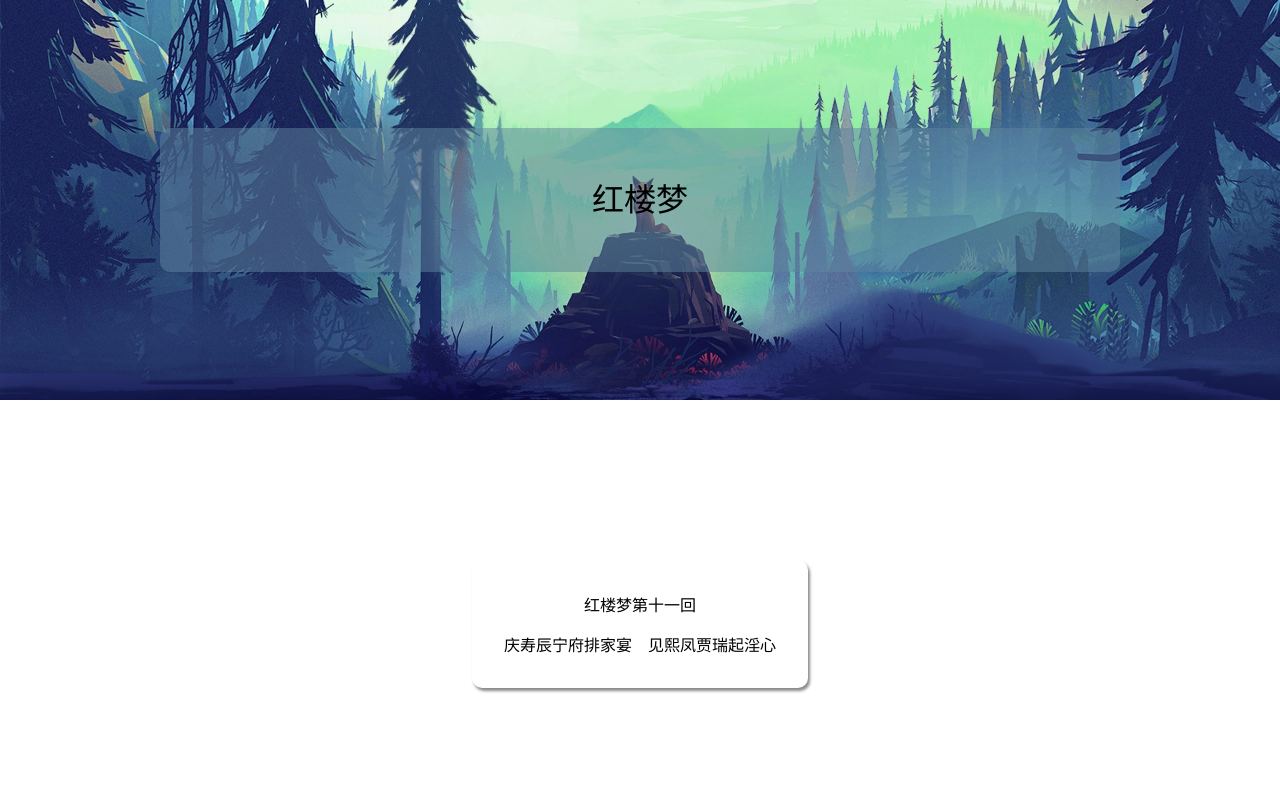
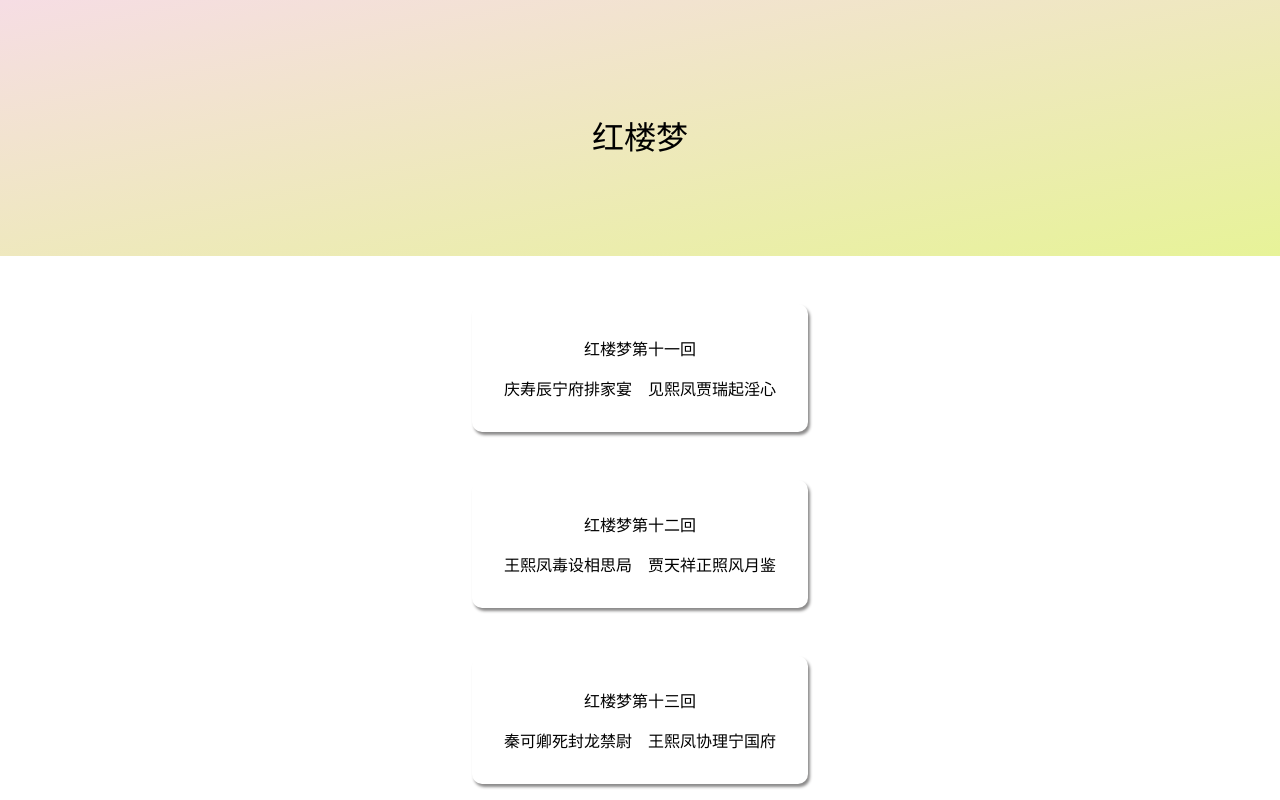
Before and after one commit to Antrairs/HongLouMeng, a website: page index.html in a window 1280 px wide. Shown: the top 800 px of the page. Drawn offline with Linux system fonts and the light colour scheme; a web font is replaced by a local one.

Commit message:
Update index.html

```diff
--- a/index.html
+++ b/index.html
@@ -3,27 +3,29 @@
 <head>
     <meta charset="UTF-8">
     <title>红楼梦第11回到第15回</title>
-    <meta name="viewport"
-          content="width=device-width,initial-scale=1.0,user-scalable=no">
+    <meta name="viewport" content="width=device-width, initial-scale=1.0, user-scalable=no, minimum-scale=1.0, maximum-scale=1.0" />
     <style>
         * {
             margin: 0;
             padding: 0;
         }
+        html {
+            font-size: 16px;
+        }
         #chapter {
-            margin-top: 10rem;
-            margin-bottom: 10rem;
+            margin-top: 3rem;
+            margin-bottom: 3rem;
             display: flex;
             flex-direction: column;
-            gap: 10rem;
+            gap: 3rem;
             justify-content: center;
             align-items: center;
         }
         #topbar {
             position: relative;
             width: 100%;
-            height: 25rem;
-            background: rgb(1, 140, 194) url(img/nothome_top_bg.webp) center center / cover no-repeat;
+            height: 16rem;
+            background: rgb(1, 140, 194) linear-gradient(to bottom right, #f6dde4, #e7f398) no-repeat center center;
         }
 
         #info {
@@ -53,17 +55,16 @@
         #title-box {
             font-family: FZLTKS,serif;
             font-weight: 500;
-            margin: 8rem 10rem;
-            padding: 4rem 5rem;
+            margin: 4rem 5rem;
+            padding: 3rem 2rem;
             position: absolute;
             top: 0;
             bottom: 0;
             left: 0;
             right: 0;
             text-align: center;
-            line-height: 1rem;
             border-radius: 10px;
-            background-color: rgba(96, 134, 160, 0.5);
+            box-shadow: linen;
             font-size: 2rem;
 
         }
```
